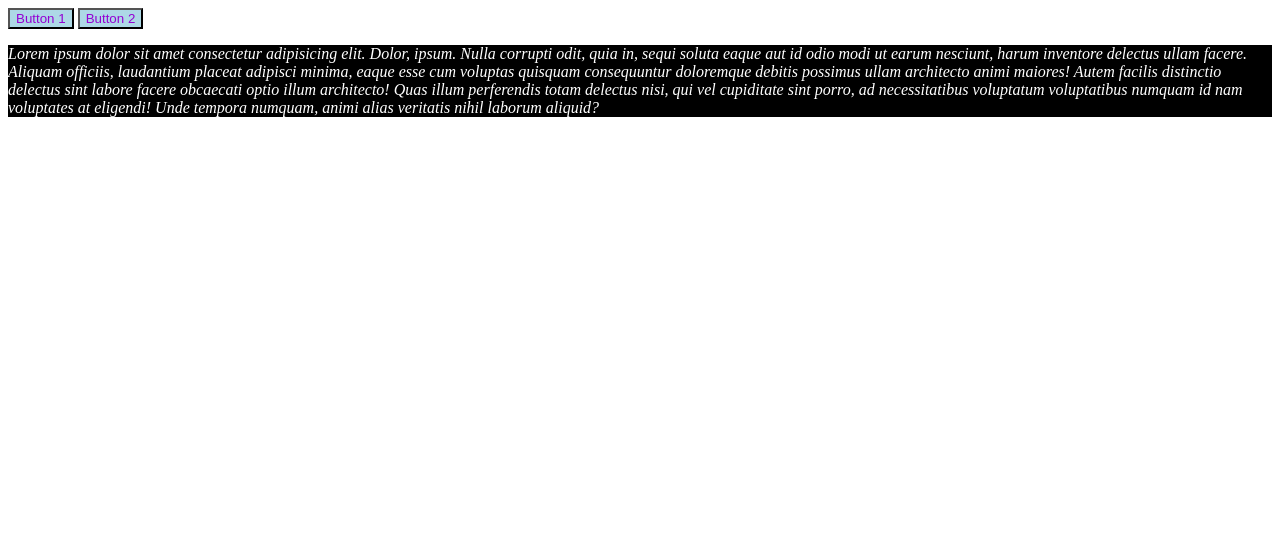
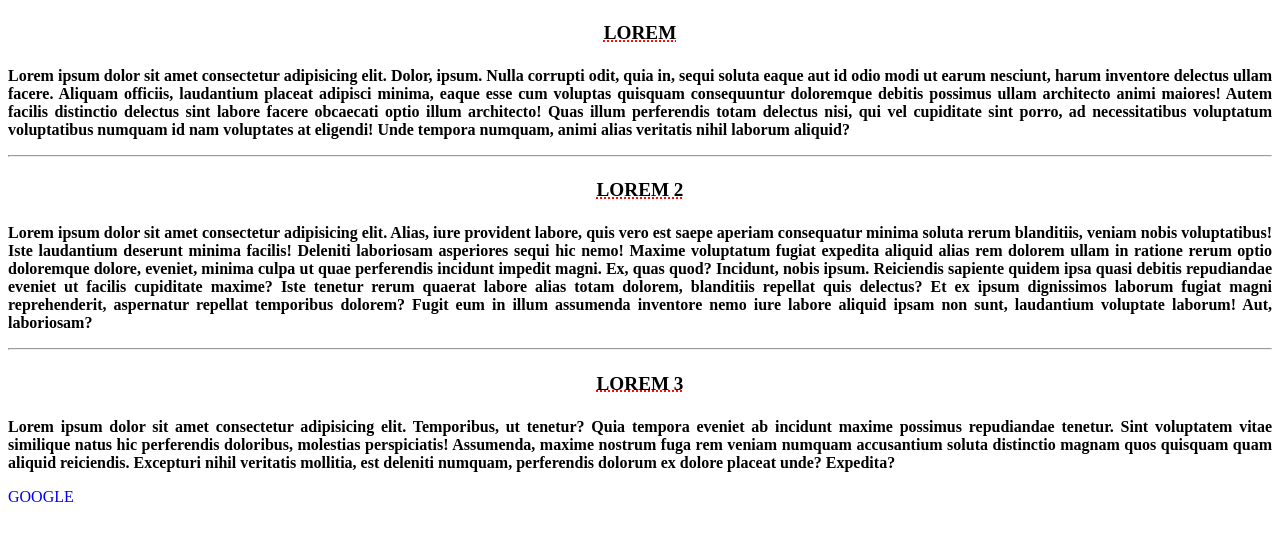
Before and after one commit to Retiishia/CodePolitan, a PHP site: page / in a window 1280 px wide. Shown: the top 541 px of the page. Run offline with PHP 8.4, Linux system fonts and the light colour scheme.

Commit message:
Another CSS Learning

```diff
--- a/Belajar-CSS/assets/css/app.css
+++ b/Belajar-CSS/assets/css/app.css
@@ -1,11 +1,20 @@
-button {
-    color: darkviolet;
-    background-color: lightblue;
+
+p {
+    font-family: 'Times New Roman', Times, serif;
+    text-align: justify;
+    font-weight: 600;
 }
 
-p {
-    color: white;
-    background-color: black;
+h3 {
+    font-weight: 550;
     font-family: 'Times New Roman', Times, serif;
-    font-style: italic;
+    text-align: center;
+    text-decoration: underline dotted red;
+    font-size: 120%;
+    line-height: 1.5;
 }
+
+a {
+    text-decoration: none;
+
+}
--- a/Belajar-CSS/index.html
+++ b/Belajar-CSS/index.html
@@ -11,13 +11,30 @@
     <!-- <h3 style="color: blue;">CSS Tutorial</h3>
     <button type="submit" style="background-color: cyan; color: black">Klik Saya</button> -->
 
-    <button>Button 1</button>
-    <button>Button 2</button>
-    <p>Lorem ipsum dolor sit amet consectetur adipisicing elit. Dolor, ipsum. Nulla corrupti odit, quia in, sequi soluta eaque aut id odio modi ut earum nesciunt, harum inventore delectus ullam facere.
+    <h3>LOREM</h3>
+    <p>
+    Lorem ipsum dolor sit amet consectetur adipisicing elit. Dolor, ipsum. Nulla corrupti odit, quia in, sequi soluta eaque aut id odio modi ut earum nesciunt, harum inventore delectus ullam facere.
     Aliquam officiis, laudantium placeat adipisci minima, eaque esse cum voluptas quisquam consequuntur doloremque debitis possimus ullam architecto animi maiores! Autem facilis distinctio delectus sint labore facere obcaecati optio illum architecto!
-    Quas illum perferendis totam delectus nisi, qui vel cupiditate sint porro, ad necessitatibus voluptatum voluptatibus numquam id nam voluptates at eligendi! Unde tempora numquam, animi alias veritatis nihil laborum aliquid?</p>
+    Quas illum perferendis totam delectus nisi, qui vel cupiditate sint porro, ad necessitatibus voluptatum voluptatibus numquam id nam voluptates at eligendi! Unde tempora numquam, animi alias veritatis nihil laborum aliquid?
+    </p>
+    <hr>
+    <h3>LOREM 2</h3>
+    <p>
+    Lorem ipsum dolor sit amet consectetur adipisicing elit. Alias, iure provident labore, quis vero est saepe aperiam consequatur minima soluta rerum blanditiis, veniam nobis voluptatibus! Iste laudantium deserunt minima facilis!
+    Deleniti laboriosam asperiores sequi hic nemo! Maxime voluptatum fugiat expedita aliquid alias rem dolorem ullam in ratione rerum optio doloremque dolore, eveniet, minima culpa ut quae perferendis incidunt impedit magni.
+    Ex, quas quod? Incidunt, nobis ipsum. Reiciendis sapiente quidem ipsa quasi debitis repudiandae eveniet ut facilis cupiditate maxime? Iste tenetur rerum quaerat labore alias totam dolorem, blanditiis repellat quis delectus?
+    Et ex ipsum dignissimos laborum fugiat magni reprehenderit, aspernatur repellat temporibus dolorem? Fugit eum in illum assumenda inventore nemo iure labore aliquid ipsam non sunt, laudantium voluptate laborum! Aut, laboriosam?
+    </p>
+    <hr>
+    <div>
+        <h3>LOREM 3</h3>
+        <p>
+            Lorem ipsum dolor sit amet consectetur adipisicing elit. Temporibus, ut tenetur? Quia tempora eveniet ab incidunt maxime possimus repudiandae tenetur. Sint voluptatem vitae similique natus hic perferendis doloribus, molestias perspiciatis!
+            Assumenda, maxime nostrum fuga rem veniam numquam accusantium soluta distinctio magnam quos quisquam quam aliquid reiciendis. Excepturi nihil veritatis mollitia, est deleniti numquam, perferendis dolorum ex dolore placeat unde? Expedita?
+        </p>
+    </div>
 
-
+    <a href="https://google.com">GOOGLE</a>
 
 </body>
 </html>
```
